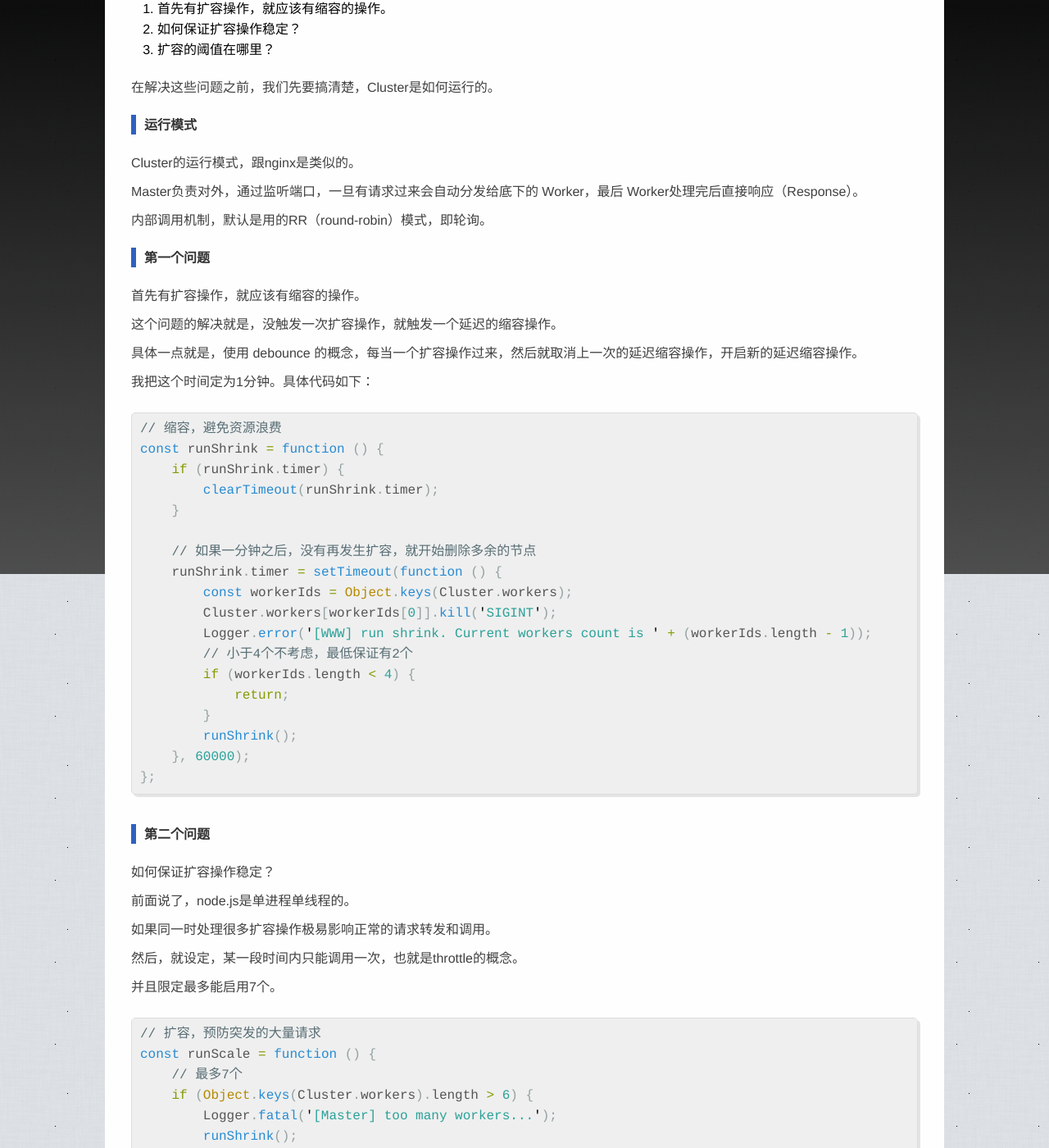
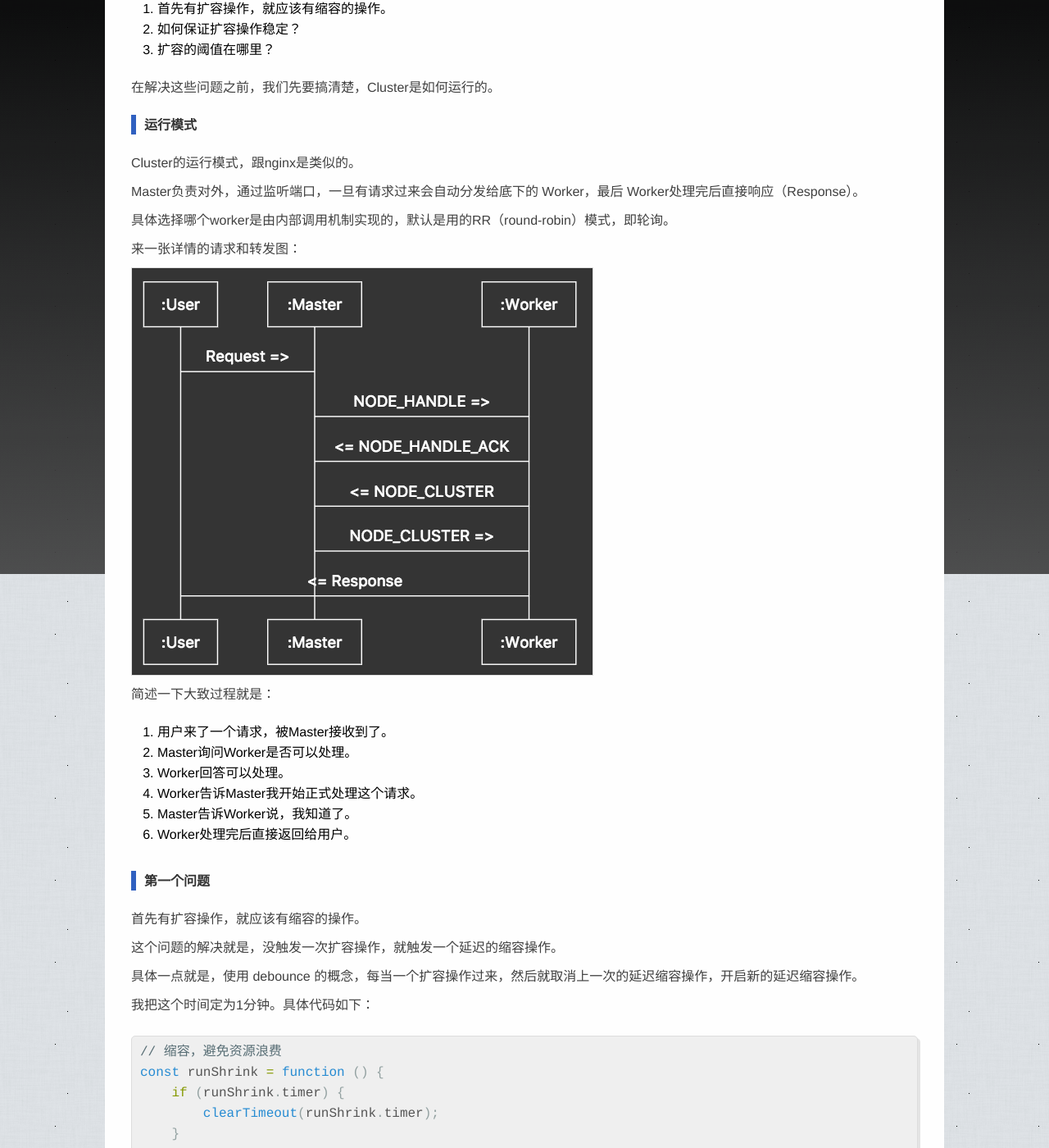
Before and after one commit to yss/yss.github.io, a Jekyll site: the page built from _posts/2018-09-04-guard-against-the-big-flow-request-at-one-moment-in-node.js-server.md, in a window 1280 px wide and 1400 px high, scrolled down 2674 px. Shown: the whole window at 82% size. Built offline with Jekyll 4.4.1, drawn with Linux system fonts in a browser that asks for light colours; comment, search, counter and statistics services are not loaded; some of the changed text lies outside the part shown.

```diff
--- a/_posts/2018-09-04-guard-against-the-big-flow-request-at-one-moment-in-node.js-server.md
+++ b/_posts/2018-09-04-guard-against-the-big-flow-request-at-one-moment-in-node.js-server.md
@@ -1,6 +1,6 @@
 ---
 layout: blog
-title: 防范node.js瞬间大流量
+title: 防范node.js服务瞬间大流量请求
 tags: []
 categories: [node]
 summary: 本身阐述的是如何尽可能的避免自己的服务被瞬间的大流量搞垮
@@ -102,7 +102,7 @@ summary: 本身阐述的是如何尽可能的避免自己的服务被瞬间的
 
 但是，发现整个文档<https://nodejs.org/dist/latest-v8.x/docs/api/cluster.html>都没有相关的描述。
 
-然后去看源码，有处理，但是没有
+然后去看了源码，发现这个是无法做到的。后面会详细讲它的过程。
 
 #### 第二种方案
 
@@ -133,7 +133,20 @@ Cluster的运行模式，跟nginx是类似的。
 
 Master负责对外，通过监听端口，一旦有请求过来会自动分发给底下的 Worker，最后 Worker处理完后直接响应（Response）。
 
-内部调用机制，默认是用的RR（round-robin）模式，即轮询。
+具体选择哪个worker是由内部调用机制实现的，默认是用的RR（round-robin）模式，即轮询。
+
+来一张详情的请求和转发图：
+
+![cluster时序图](/static/img/cluster_flow.png)
+
+简述一下大致过程就是：
+
+1. 用户来了一个请求，被Master接收到了。
+2. Master询问Worker是否可以处理。
+3. Worker回答可以处理。
+4. Worker告诉Master我开始正式处理这个请求。
+5. Master告诉Worker说，我知道了。
+6. Worker处理完后直接返回给用户。
 
 #### 第一个问题
 
```
Also changed, not shown: _posts/2018-10-24-show-presenter-notes-on-playing.md (added, +37 -0 lines), static/img/cluster_flow.png (added), 1 other file.
